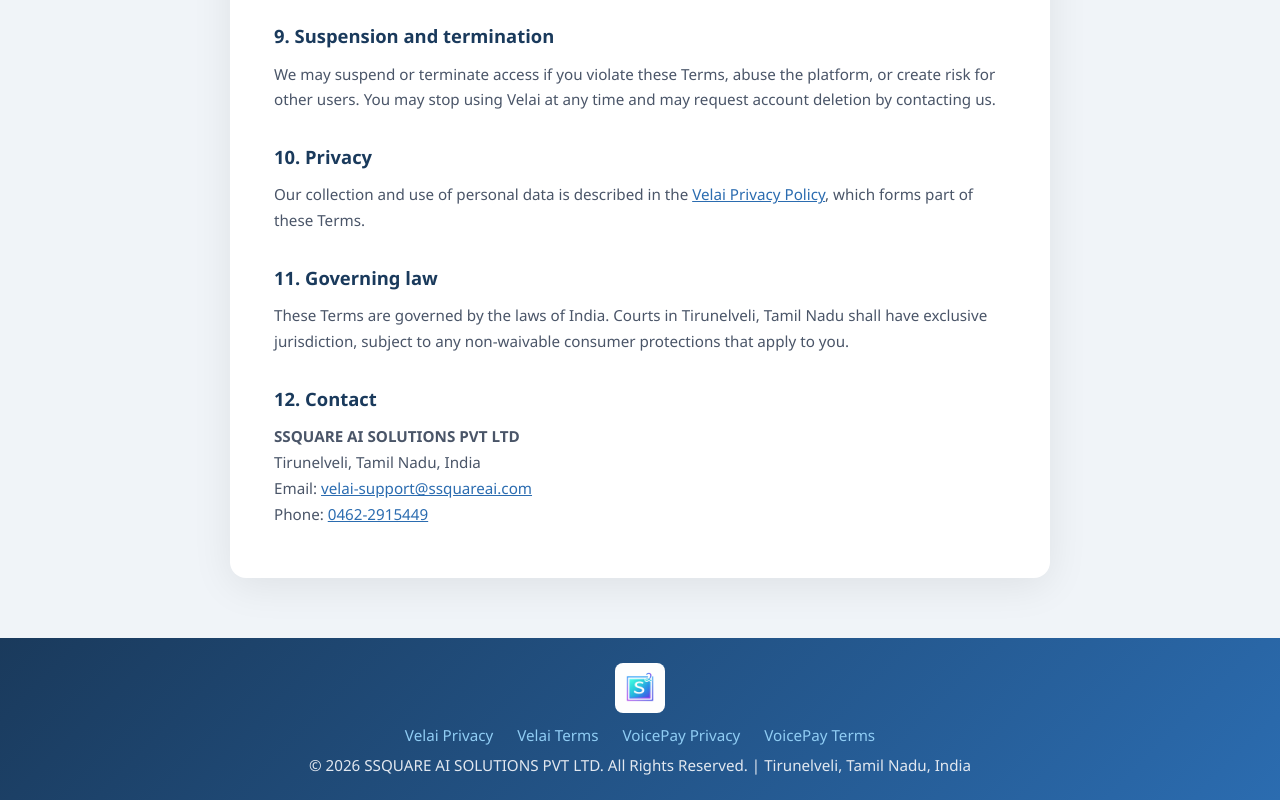
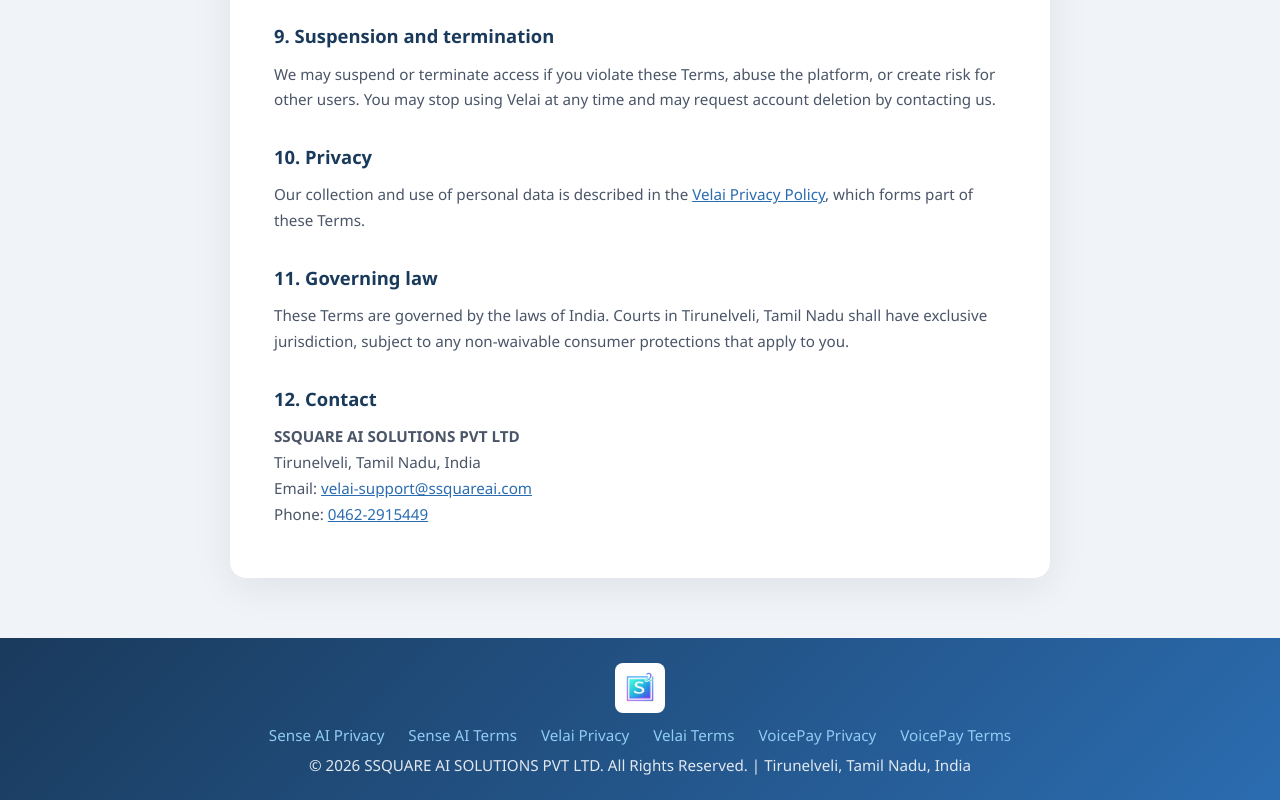
Before and after one commit to ssquareit/ssquareit-website, a plain HTML site: page velai-terms.html in a window 1280 px wide. Shown: the part 1956-2756 px from the top of the page. Drawn offline with Linux system fonts and the light colour scheme.

Commit message:
Update velai-terms.html

```diff
--- a/velai-terms.html
+++ b/velai-terms.html
@@ -217,6 +217,8 @@
       <img src="ssquareit-logo.png" alt="SSquare IT" style="height:50px; border-radius:8px;" />
     </div>
     <p style="margin-bottom:10px;">
+      <a href="senseai-privacy.html">Sense AI Privacy</a>
+      <a href="senseai-terms.html">Sense AI Terms</a>
       <a href="velai-privacy.html">Velai Privacy</a>
       <a href="velai-terms.html">Velai Terms</a>
       <a href="voicepay-privacy.html">VoicePay Privacy</a>
```
